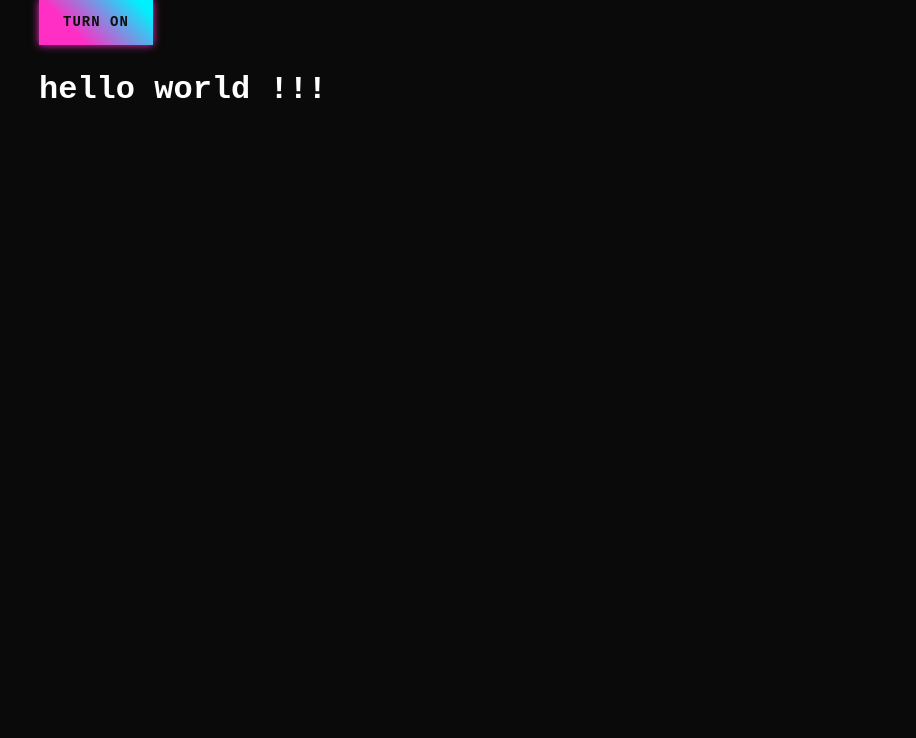
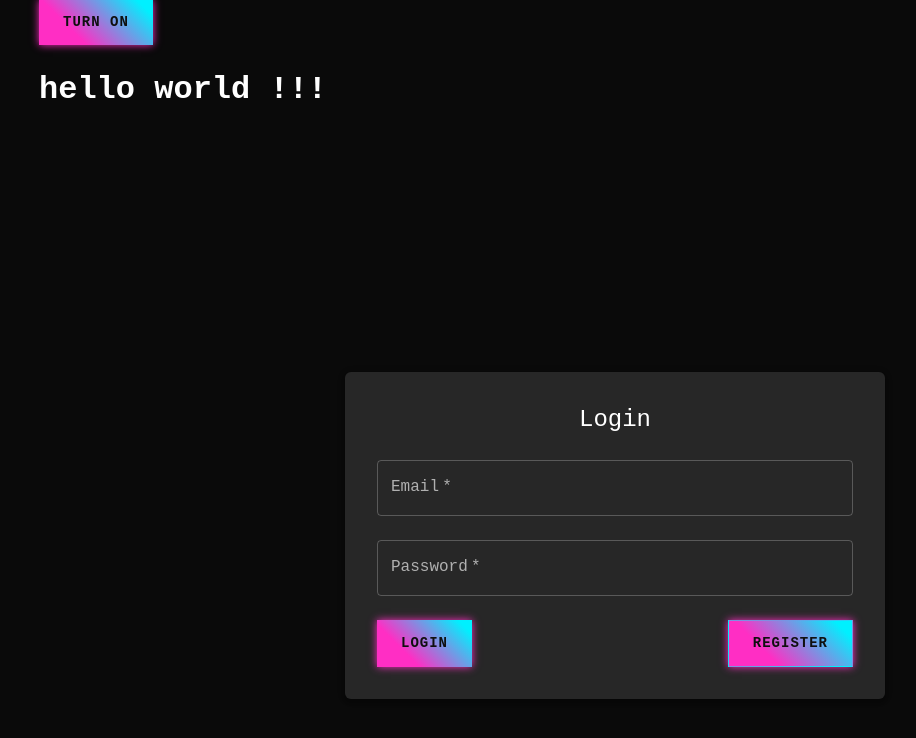
Before and after one commit to leburgeon/status-bark, a React (Vite) app in the folder client/: page /login in a window 1280 px wide. Shown: the top 738 px of the page, without its empty margins (25-941 px from the left). Built offline with nearby package versions, Linux system fonts and the light colour scheme.

Commit message:
Refactored away from the api wrapper due to circular ref

```diff
--- a/client/src/App.tsx
+++ b/client/src/App.tsx
@@ -2,14 +2,21 @@ import { Button } from "@mui/material"
 import GlobalSnackbar from "./components/GlobalSnackbar"
 import { showError } from "./reducers/uiSlice"
 import { useAppDispatch } from "./hooks"
+import { Routes, Route, Navigate } from "react-router-dom"
+import { useAppSelector } from "./hooks"
+import LoginPage from "./components/user/LoginPage"
 
 const App = () => {
   const dispatch = useAppDispatch()
+  const loggedIn = useAppSelector(state => state.user.loggedIn)
   return (
     <>
       <GlobalSnackbar></GlobalSnackbar>
       <Button onClick={() => dispatch(showError('an error'))}>Turn on</Button>
       <h1>hello world !!!</h1>
+      <Routes>
+        <Route path="/login" element={loggedIn ? <Navigate to='/'/> : <LoginPage/>}/>
+      </Routes>
     </>
   )
 }
--- /dev/null
+++ b/client/src/components/user/LoginPage.tsx
@@ -0,0 +1,53 @@
+import { useState } from "react"
+import { useAppDispatch } from "../../hooks"
+import { login } from "../../reducers/userSlice"
+import { Button, TextField, Box, Typography, Paper } from "@mui/material"
+
+const LoginPage = () => {
+  const [email, setEmail] = useState('')
+  const [password, setPassword] = useState('')
+
+  const dispatch = useAppDispatch()
+
+  const handleSubmit = (event: React.FormEvent<HTMLFormElement>) => {
+    try{
+      event.preventDefault()
+      dispatch(login({email, password}))
+    } catch (error){
+      dispatch()
+    }
+  }
+  return (
+    <Box sx={{ display: 'flex', justifyContent: 'center', alignItems: 'center', minHeight: '100vh' }}>
+      <Paper elevation={3} sx={{ p: 4, minWidth: 320 }}>
+        <Typography variant="h5" align="center" gutterBottom>Login</Typography>
+        <form onSubmit={handleSubmit}>
+          <TextField
+            label="Email"
+            type="email"
+            value={email}
+            onChange={e => setEmail(e.target.value)}
+            fullWidth
+            margin="normal"
+            required
+          />
+          <TextField
+            label="Password"
+            type="password"
+            value={password}
+            onChange={e => setPassword(e.target.value)}
+            fullWidth
+            margin="normal"
+            required
+          />
+          <Box sx={{ display: 'flex', justifyContent: 'space-between', mt: 2 }}>
+            <Button type="submit" variant="contained" color="primary">Login</Button>
+            <Button variant="outlined" color="secondary">Register</Button>
+          </Box>
+        </form>
+      </Paper>
+    </Box>
+  )
+}
+
+export default LoginPage
--- a/client/src/reducers/uiSlice.ts
+++ b/client/src/reducers/uiSlice.ts
@@ -27,3 +27,7 @@ const uiSlice = createSlice({
 
 export const { showError, hideSnackbar } = uiSlice.actions
 export default uiSlice.reducer
+
+export const extractErrorMessage = (error: unknown) => {
+
+}
--- a/client/src/reducers/userSlice.ts
+++ b/client/src/reducers/userSlice.ts
@@ -1,7 +1,6 @@
-import { createSlice, PayloadAction } from "@reduxjs/toolkit"
+import { createSlice, Dispatch, PayloadAction } from "@reduxjs/toolkit"
 import { z } from "zod"
 import authService from "../services/authService"
-import { AppDispatch } from "../store"
 
 export const UserDataSchema = z.object({
   id: z.string(),
@@ -34,20 +33,16 @@ export const { setUserState, clearUserState } = userSlice.actions
 export default userSlice.reducer
 
 // Thunk for attempting to log a user in with credentials
-export const login = (credentials: {username: string, password: string}) => {
-  return async (dispatch: AppDispatch) => {
-    try {
-      const userData = await authService.authenticate(credentials)
-      dispatch(setUserState(userData))
-    } catch {
-      dispatch(clearUserState())
-    }
+export const login = (credentials: {email: string, password: string}) => {
+  return async (dispatch: Dispatch) => {
+    const userData = await authService.authenticate(credentials)
+    dispatch(setUserState(userData))
   }
 }
 
 // Thunk for logging a user out including clearing local storage and auth data
 export const logout = () => {
-  return (dispatch: AppDispatch) => {
+  return (dispatch: Dispatch) => {
     authService.clearAuthData()
     dispatch(clearUserState())
   }
--- a/client/src/services/authService.ts
+++ b/client/src/services/authService.ts
@@ -40,7 +40,7 @@ const getUserFromLocal = (): UserState => {
 }
 
 // Method for attempting to authenticate a user and set the global auth token
-const authenticate = async (credentials: {username: string, password: string}):Promise<UserData> => {
+const authenticate = async (credentials: {email: string, password: string}):Promise<UserData> => {
   const {data} = await axios.post('/api/users/login', credentials)
   const userData = UserDataSchema.parse(data)
   setGlobalAxiosAuthToken(userData.token)
--- a/client/src/services/userService.ts
+++ b/client/src/services/userService.ts
@@ -1,9 +1,8 @@
 import axios from "axios"
-import { apiRequest } from "../utils/api"
 
-// Uses the apiRequest wrapper to attempt to register a new user
+// Attempts to register a new user
 const registerUser = async (data: {email: string, password: string}): Promise<void> => {
-  await apiRequest(async () => axios.post('/api/users/register', data))
+  await axios.post('/api/users/register', data)
 }
 
 export default {
```
Also changed, not shown: client/src/utils/api.ts (deleted, +0 -16 lines).
